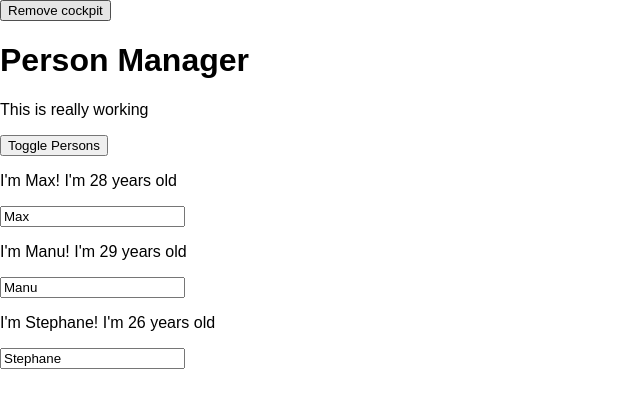
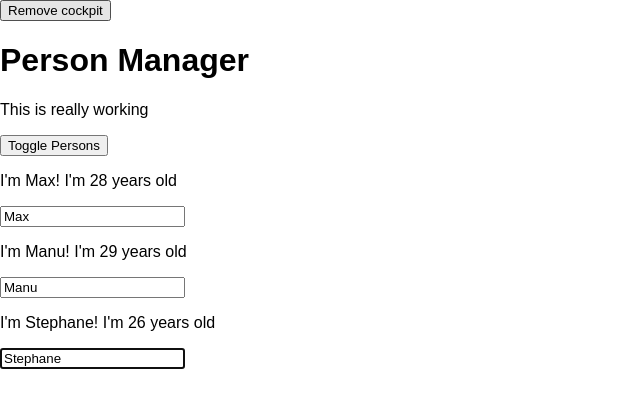
Before and after one commit to 31536k/uReactCompleteGuide-FirstApp, a React app: page / in a window 1280 px wide. Both pictures are taken after a click on the button "Toggle Persons". Shown: the top 408 px of the page, without its empty margins (0-640 px from the left). Built offline with nearby package versions, Linux system fonts and the light colour scheme.

Commit message:
110. Using Refs - way 1

```diff
--- a/src/components/Persons/Person/Person.js
+++ b/src/components/Persons/Person/Person.js
@@ -5,13 +5,23 @@
 import PropTypes from 'prop-types'
 
 class Person extends Component {
+    componentDidMount() {
+        this.inputElement.focus();
+    }
+
     render() {
         console.log('[Person.js] rendering...');
         return (
             <Aux>
                 <p key="e1" onClick={this.props.click} > I'm {this.props.name}! I'm {this.props.age} years old</p >
                 <p key="e2">{this.props.children}</p>
-                <input key="e3" type="text" onChange={this.props.changed} value={this.props.name} />
+                <input
+                    key="e3"
+                    ref={(inputEl) => {this.inputElement = inputEl}}
+                    type="text"
+                    onChange={this.props.changed}
+                    value={this.props.name}
+                />
             </Aux>
         );
     }
```
